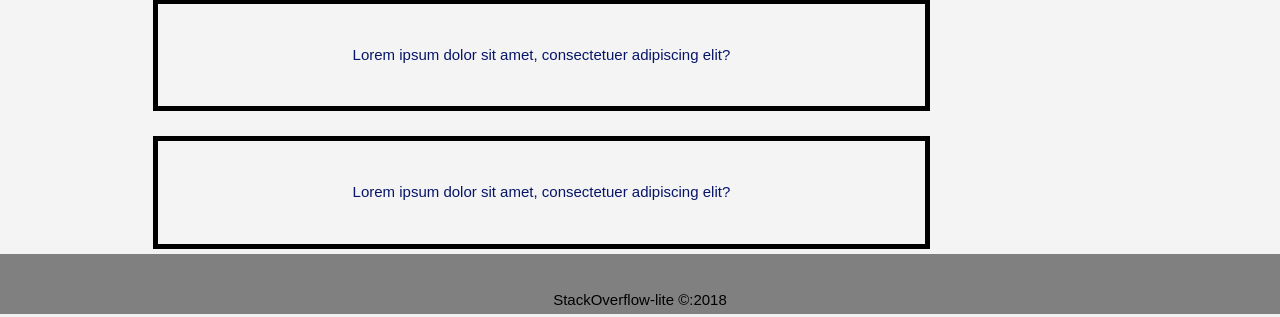
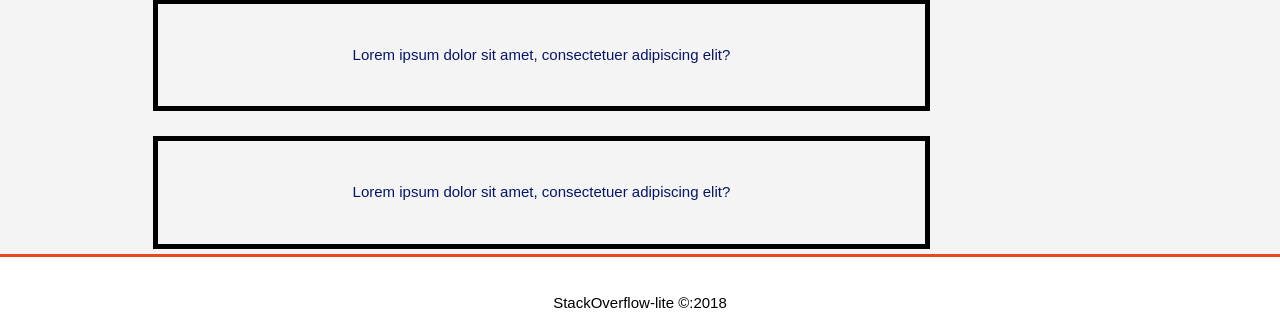
Before and after one commit to AlvinMugambi/StackOverflow-lite, a Python web app: template UI/templates/homepage.html in a window 1280 px wide. Shown: the part 1144-1461 px from the top of the page. Run offline with Jinja, Linux system fonts and the light colour scheme; the template is opened without the code that fills it, so the values that code supplies are empty.

Commit message:
[finishes #162584337] changed the header and footer background colors

```diff
--- a/UI/static/style.css
+++ b/UI/static/style.css
@@ -128,8 +128,9 @@ header nav{
 footer{
     padding: 20px;
     margin-top: -20px;
+    border-top: #e8491d 3px solid;
     text-align: center;
-    background-color: #808080;
+    background-color: #ffffff;
     height: 20px;
   }
 }
```
